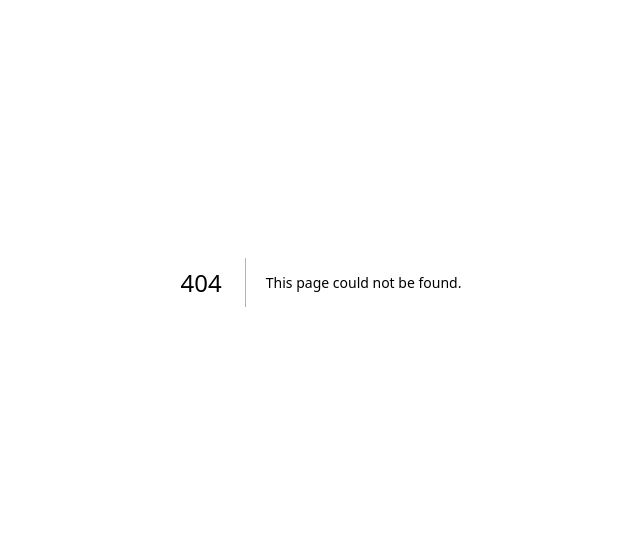
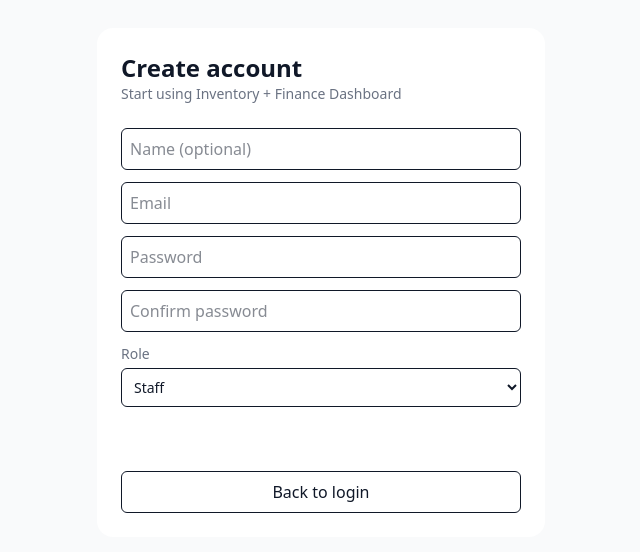
Before and after one commit to AroshaEpitcore/essencfit-inventory-finance, a Next.js app: page /register in a window 1280 px wide. Before the commit this address had no page. Shown: the part 118-670 px from the top of the page, without its empty margins (319-959 px from the left). Built offline with nearby package versions, Linux system fonts and the light colour scheme; no server answers.

Commit message:
complete signin and signup process

```diff
--- a/middleware.ts
+++ b/middleware.ts
@@ -4,18 +4,27 @@ import { createServerClient } from "@supabase/ssr";
 export async function middleware(req: NextRequest) {
   const { pathname } = req.nextUrl;
 
-  // Allow login and static assets
-  if (pathname.startsWith("/login") || pathname.startsWith("/_next") || pathname === "/favicon.ico") {
+  // allow auth routes + assets
+  if (
+    pathname.startsWith("/login") ||
+    pathname.startsWith("/register") ||
+    pathname.startsWith("/_next") ||
+    pathname === "/favicon.ico"
+  ) {
     return NextResponse.next();
   }
 
-  const res = NextResponse.next();
+  // pass headers so supabase can refresh cookies if needed
+  const res = NextResponse.next({ request: { headers: req.headers } });
+
   const supabase = createServerClient(
     process.env.NEXT_PUBLIC_SUPABASE_URL!,
     process.env.NEXT_PUBLIC_SUPABASE_ANON_KEY!,
     {
       cookies: {
-        getAll() { return req.cookies.getAll(); },
+        getAll() {
+          return req.cookies.getAll().map(c => ({ name: c.name, value: c.value }));
+        },
         setAll(cookiesToSet) {
           cookiesToSet.forEach(({ name, value, options }) => {
             res.cookies.set(name, value, options);
@@ -32,6 +41,7 @@ export async function middleware(req: NextRequest) {
     url.searchParams.set("redirectedFrom", pathname);
     return NextResponse.redirect(url);
   }
+
   return res;
 }
 
--- a/src/app/(auth)/login/page.tsx
+++ b/src/app/(auth)/login/page.tsx
@@ -1,8 +1,10 @@
 "use client";
-import { useState } from "react";
+import { useEffect, useState } from "react";
 import { useRouter, useSearchParams } from "next/navigation";
 import { createClient } from "@/lib/supabase/client";
 import toast from "react-hot-toast";
+
+type Role = "admin" | "staff";
 
 export default function LoginPage() {
   const supabase = createClient();
@@ -12,22 +14,51 @@ export default function LoginPage() {
   const [email, setEmail] = useState("");
   const [password, setPassword] = useState("");
 
+  // If already logged in, go straight to dashboard
+  useEffect(() => {
+    (async () => {
+      const { data: { user } } = await supabase.auth.getUser();
+      if (user) router.replace("/dashboard");
+    })();
+    const msg = sp.get("msg");
+    if (msg) toast.success(msg);
+    // eslint-disable-next-line react-hooks/exhaustive-deps
+  }, []);
+
+  function pullPendingRole(currentEmail: string): Role | null {
+    try {
+      const key = `role:${currentEmail.toLowerCase()}`;
+      const raw = localStorage.getItem(key);
+      if (raw === "admin" || raw === "staff") {
+        localStorage.removeItem(key);
+        return raw;
+      }
+    } catch {}
+    return null;
+  }
+
   async function signIn(e: React.FormEvent) {
     e.preventDefault();
     const { error } = await supabase.auth.signInWithPassword({ email, password });
     if (error) return toast.error(error.message);
 
-    // ensure profile exists (safe if already there)
-    await supabase.rpc("rpc_upsert_profile", { _name: email });
+    // Always ensure a profile row; set role only if we have a pending one
+    const pendingRole = pullPendingRole(email);
+
+    const { error: upErr } = await supabase.rpc("rpc_upsert_profile", {
+      _name: email,
+      _role: pendingRole,   // null keeps current role; non-null sets it (admin/staff)
+    });
+    if (upErr) {
+      // optional: console.warn(upErr);
+    }
+
+    const { data } = await supabase.auth.getSession();
+    if (!data.session) {
+      const { error: refreshErr } = await supabase.auth.refreshSession();
+      if (refreshErr) return toast.error("No session. Check Supabase email confirmation settings.");
+    }
     router.replace(sp.get("redirectedFrom") || "/dashboard");
-  }
-
-  async function signUp() {
-    const { error } = await supabase.auth.signUp({ email, password });
-    if (error) return toast.error(error.message);
-
-    await supabase.rpc("rpc_upsert_profile", { _name: email });
-    router.replace("/dashboard");
   }
 
   return (
@@ -36,13 +67,13 @@ export default function LoginPage() {
         <h1 className="text-2xl font-bold">Sign in</h1>
         <p className="text-sm text-gray-500 mb-6">Inventory + Finance Dashboard</p>
         <form onSubmit={signIn} className="space-y-3">
-          <input className="w-full rounded-md border p-2 bg-transparent" placeholder="Email"
-                 value={email} onChange={(e)=>setEmail(e.target.value)} />
-          <input className="w-full rounded-md border p-2 bg-transparent" placeholder="Password" type="password"
-                 value={password} onChange={(e)=>setPassword(e.target.value)} />
+          <input className="w-full rounded-md border p-2 bg-transparent"
+                 placeholder="Email" value={email} onChange={(e)=>setEmail(e.target.value)} />
+          <input className="w-full rounded-md border p-2 bg-transparent"
+                 placeholder="Password" type="password" value={password} onChange={(e)=>setPassword(e.target.value)} />
           <button className="w-full rounded-md bg-primary text-white py-2">Sign in</button>
         </form>
-        <button onClick={signUp} className="mt-3 w-full rounded-md border py-2">
+        <button onClick={() => router.push("/register")} className="mt-3 w-full rounded-md border py-2">
           Create account
         </button>
       </div>
--- /dev/null
+++ b/src/app/(auth)/register/page.tsx
@@ -0,0 +1,93 @@
+"use client";
+import { useState } from "react";
+import { useRouter } from "next/navigation";
+import { createClient } from "@/lib/supabase/client";
+import toast from "react-hot-toast";
+
+type Role = "admin" | "staff";
+
+export default function RegisterPage() {
+  const supabase = createClient();
+  const router = useRouter();
+
+  const [name, setName]       = useState("");
+  const [email, setEmail]     = useState("");
+  const [password, setPass]   = useState("");
+  const [confirm, setConfirm] = useState("");
+  const [role, setRole]       = useState<Role>("staff");
+  const [loading, setLoading] = useState(false);
+
+  async function register(e: React.FormEvent) {
+    e.preventDefault();
+    if (!email || !password) return toast.error("Email and password are required.");
+    if (password !== confirm) return toast.error("Passwords do not match.");
+
+    setLoading(true);
+    const { data, error } = await supabase.auth.signUp({
+      email,
+      password,
+      options: {
+        emailRedirectTo: `${window.location.origin}/login?msg=Email verified. Please sign in.`,
+      },
+    });
+    setLoading(false);
+
+    if (error) return toast.error(error.message);
+
+    // If we already have a session (confirm-email OFF), set name+role now
+    const { data: sess } = await supabase.auth.getSession();
+    if (sess.session) {
+      const { error: upErr } = await supabase.rpc("rpc_upsert_profile", {
+        _name: name || email,
+        _role: role,
+      });
+      if (upErr) {
+        // optional: console.warn(upErr);
+      }
+      router.replace("/dashboard");
+      return;
+    }
+
+    // If confirmation is required, stash desired role to apply on first login
+    try { localStorage.setItem(`role:${email.toLowerCase()}`, role); } catch {}
+    toast.success("Account created. Check your email to verify, then sign in.");
+    router.replace("/login?msg=Account created. Verify email, then sign in.");
+  }
+
+  return (
+    <main className="min-h-screen grid place-items-center p-6">
+      <div className="w-full max-w-md rounded-2xl bg-white dark:bg-gray-800 shadow-card p-6">
+        <h1 className="text-2xl font-bold">Create account</h1>
+        <p className="text-sm text-gray-500 mb-6">Start using Inventory + Finance Dashboard</p>
+
+        <form onSubmit={register} className="space-y-3">
+          <input className="w-full rounded-md border p-2 bg-transparent"
+                 placeholder="Name (optional)" value={name} onChange={(e)=>setName(e.target.value)} />
+          <input className="w-full rounded-md border p-2 bg-transparent"
+                 placeholder="Email" value={email} onChange={(e)=>setEmail(e.target.value)} />
+          <input className="w-full rounded-md border p-2 bg-transparent"
+                 placeholder="Password" type="password" value={password} onChange={(e)=>setPass(e.target.value)} />
+          <input className="w-full rounded-md border p-2 bg-transparent"
+                 placeholder="Confirm password" type="password" value={confirm} onChange={(e)=>setConfirm(e.target.value)} />
+
+          <label className="text-sm block">
+            <div className="mb-1 text-gray-500">Role</div>
+            <select className="w-full rounded-md border bg-transparent p-2"
+                    value={role} onChange={(e)=>setRole(e.target.value as Role)}>
+              <option value="staff">Staff</option>
+              <option value="admin">Admin</option>
+            </select>
+          </label>
+
+          <button disabled={loading} className="w-full rounded-md bg-primary text-white py-2 disabled:opacity-60">
+            {loading ? "Creating..." : "Create account"}
+          </button>
+        </form>
+
+        <button onClick={() => router.push("/login")} className="mt-3 w-full rounded-md border py-2">
+          Back to login
+        </button>
+      </div>
+    </main>
+  );
+}
--- a/src/app/auth/login/page.tsx
+++ /dev/null
@@ -1,51 +0,0 @@
-"use client";
-import { useState } from "react";
-import { useRouter, useSearchParams } from "next/navigation";
-import { createClient } from "@/lib/supabase/client";
-import toast from "react-hot-toast";
-
-export default function LoginPage() {
-  const supabase = createClient();
-  const router = useRouter();
-  const sp = useSearchParams();
-
-  const [email, setEmail] = useState("");
-  const [password, setPassword] = useState("");
-
-  async function signIn(e: React.FormEvent) {
-    e.preventDefault();
-    const { error } = await supabase.auth.signInWithPassword({ email, password });
-    if (error) return toast.error(error.message);
-
-    // ensure profile exists (safe if already there)
-    await supabase.rpc("rpc_upsert_profile", { _name: email });
-    router.replace(sp.get("redirectedFrom") || "/dashboard");
-  }
-
-  async function signUp() {
-    const { error } = await supabase.auth.signUp({ email, password });
-    if (error) return toast.error(error.message);
-
-    await supabase.rpc("rpc_upsert_profile", { _name: email });
-    router.replace("/dashboard");
-  }
-
-  return (
-    <main className="min-h-screen grid place-items-center p-6">
-      <div className="w-full max-w-md rounded-2xl bg-white dark:bg-gray-800 shadow-card p-6">
-        <h1 className="text-2xl font-bold">Sign in</h1>
-        <p className="text-sm text-gray-500 mb-6">Inventory + Finance Dashboard</p>
-        <form onSubmit={signIn} className="space-y-3">
-          <input className="w-full rounded-md border p-2 bg-transparent" placeholder="Email"
-                 value={email} onChange={(e)=>setEmail(e.target.value)} />
-          <input className="w-full rounded-md border p-2 bg-transparent" placeholder="Password" type="password"
-                 value={password} onChange={(e)=>setPassword(e.target.value)} />
-          <button className="w-full rounded-md bg-primary text-white py-2">Sign in</button>
-        </form>
-        <button onClick={signUp} className="mt-3 w-full rounded-md border py-2">
-          Create account
-        </button>
-      </div>
-    </main>
-  );
-}
--- a/src/app/page.tsx
+++ b/src/app/page.tsx
@@ -1,2 +1,4 @@
 import { redirect } from "next/navigation";
-export default function Home() { redirect("/dashboard"); }
+export default function Home() {
+  redirect("/login");
+}
```
